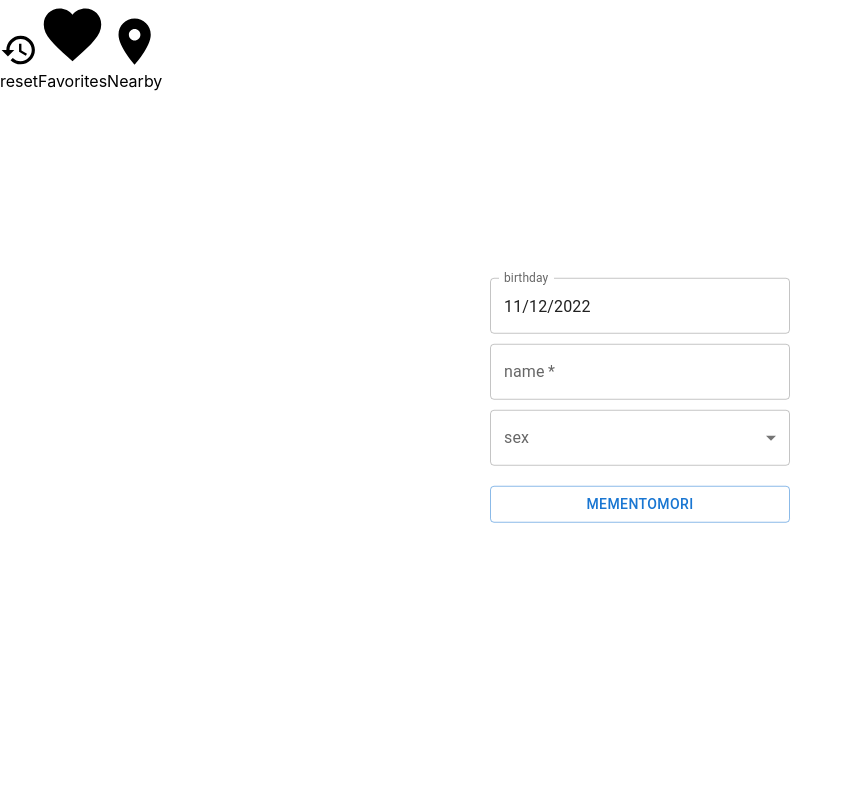
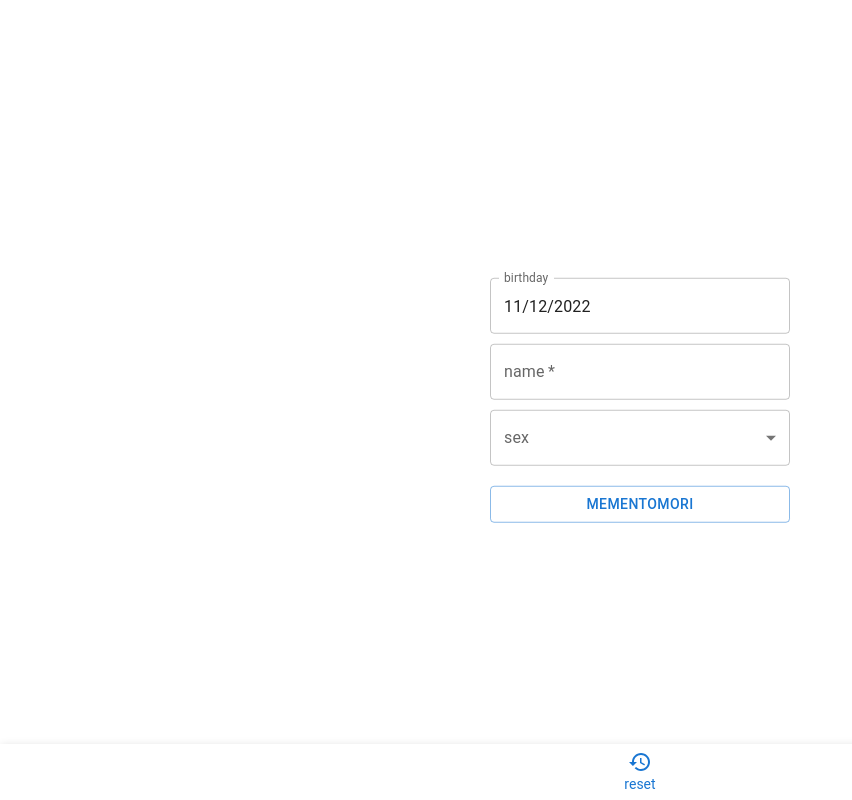
Before and after one commit to rlagudals95/memento_next, a Next.js app: page / in a window 1280 px wide. Shown: the whole page, without its empty margins (0-852 px from the left). Built offline with nearby package versions, Linux system fonts and the light colour scheme.

Commit message:
feat: add reset

```diff
--- a/src/components.tsx/SimpleBottomNavigationBottomNavigation.tsx
+++ b/src/components.tsx/SimpleBottomNavigationBottomNavigation.tsx
@@ -18,7 +18,7 @@ export default function SimpleBottomNavigation() {
     localStorage.removeItem("name");
     localStorage.removeItem("sex");
 
-    router.replace("/MainPage");
+    router.replace("/");
   }, []);
   return (
     <Paper
@@ -35,12 +35,12 @@ export default function SimpleBottomNavigation() {
           }}
         >
           <BottomNavigationAction
-            onClick={() => {console.log('?')}}
+            onClick={handleClickReset}
             label="reset"
             icon={<RestoreIcon />}
           />
-          <BottomNavigationAction label="Favorites" icon={<FavoriteIcon />} />
-          <BottomNavigationAction label="Nearby" icon={<LocationOnIcon />} />
+          {/* <BottomNavigationAction label="Favorites" icon={<FavoriteIcon />} />
+          <BottomNavigationAction label="Nearby" icon={<LocationOnIcon />} /> */}
         </BottomNavigation>
       </Box>
     </Paper>
--- a/src/pages/_app.tsx
+++ b/src/pages/_app.tsx
@@ -1,9 +1,13 @@
-import '../styles/global.css';
+import "../styles/global.css";
 
-import type { AppProps } from 'next/app';
+import type { AppProps } from "next/app";
+import SimpleBottomNavigation from "@/components.tsx/SimpleBottomNavigationBottomNavigation";
 
 const MyApp = ({ Component, pageProps }: AppProps) => (
-  <Component {...pageProps} />
+  <>
+    <Component {...pageProps} />
+    <SimpleBottomNavigation />
+  </>
 );
 
 export default MyApp;
--- a/src/pages/_document.tsx
+++ b/src/pages/_document.tsx
@@ -11,7 +11,6 @@ class MyDocument extends Document {
       <Html lang={AppConfig.locale}>
         <Head />
         <body>
-          <SimpleBottomNavigation />
           <Main />
           <NextScript />
         </body>
```
